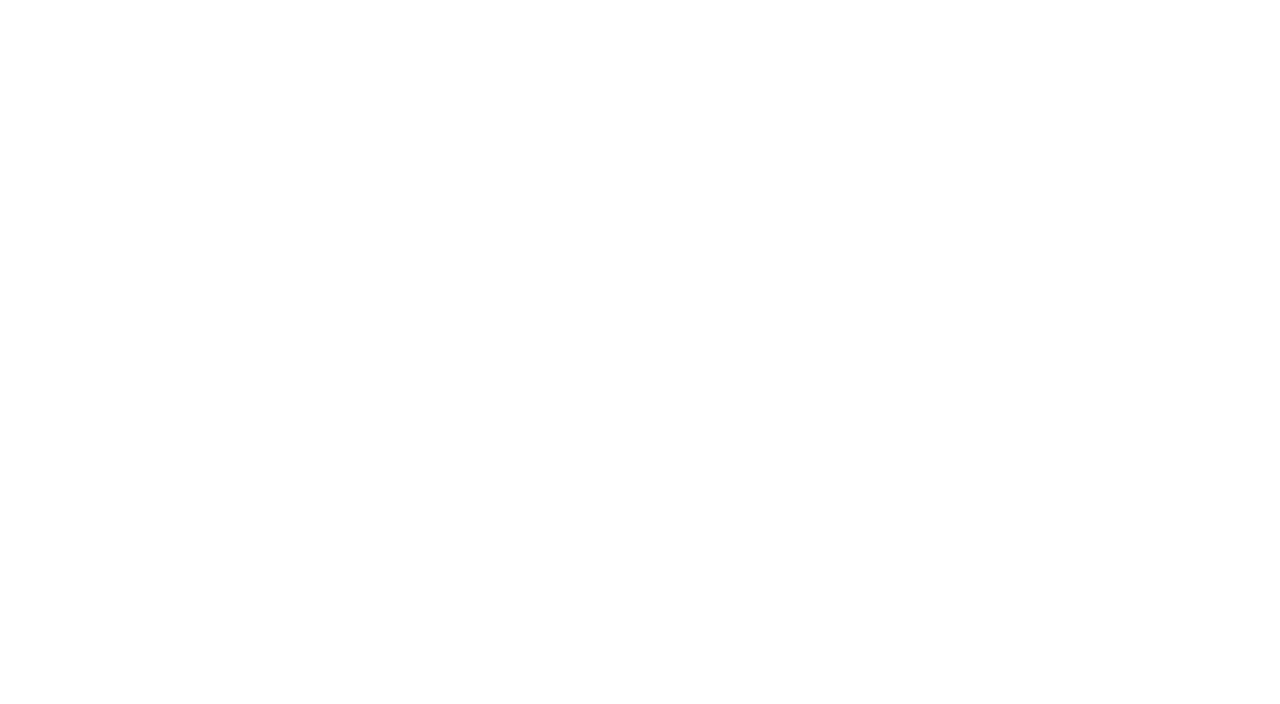
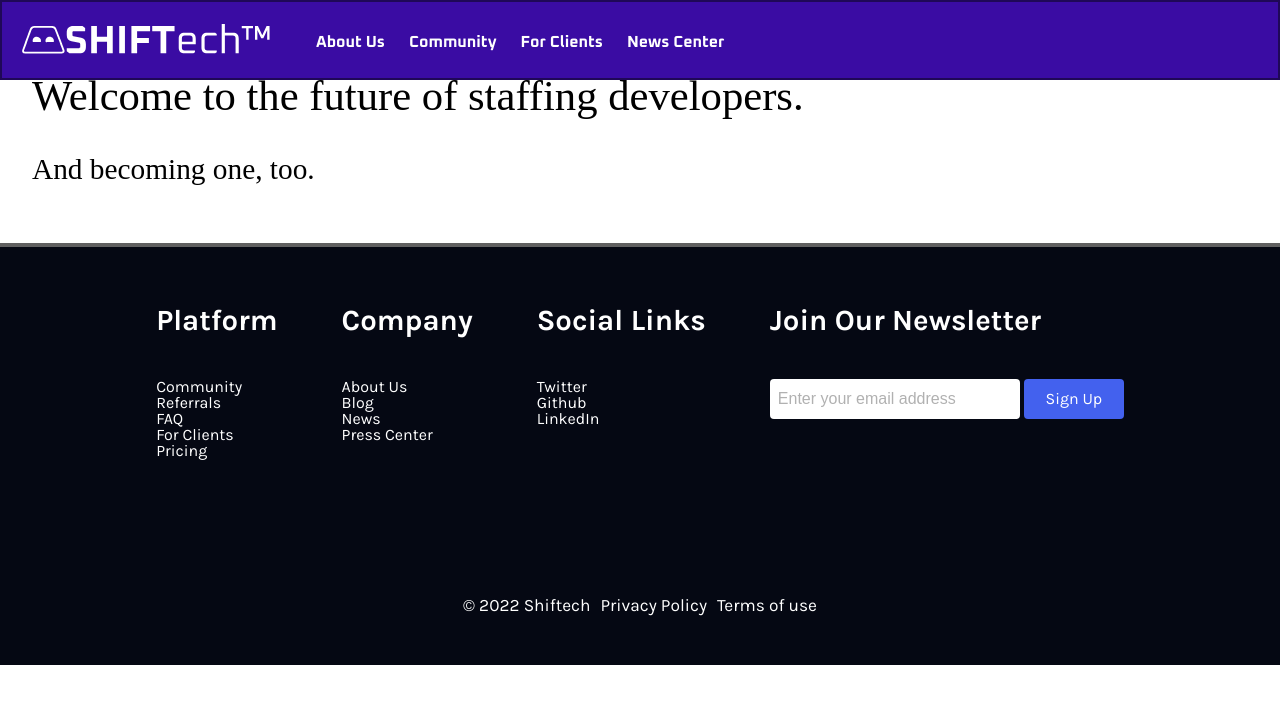
Before and after one commit to billmysci/shiftech.net, a plain HTML site: page 404.html in a window 1280 px wide. Drawn offline with Linux system fonts and the light colour scheme.

Commit message:
js fix, 404 fix

```diff
--- a/404.html
+++ b/404.html
@@ -0,0 +1,84 @@
+<!DOCTYPE html>
+<html lang="en-US">
+
+<head>
+    <meta charset="UTF-8">
+    <meta name="viewport" content="width=device-width, initial-scale=1.0">
+    <title>Shiftech - Find Fresh Talent. Build New Skills.</title>
+    <link rel="icon" type="image/x-icon" href="favicon.ico">
+    <meta name="description" content="">
+    <!--Fonts and icons-->
+    <link rel="preconnect" href="https://fonts.gstatic.com/">
+    <link rel="preconnect" href="https://fonts.gstatic.com/" crossorigin>
+    <link href="https://fonts.googleapis.com/css2?family=Karla:wght@400;700&family=Oxanium:wght@400;700&display=swap"
+        rel="stylesheet">
+    <link rel="stylesheet" href="https://cdnjs.cloudflare.com/ajax/libs/font-awesome/4.7.0/css/font-awesome.min.css">
+    <!--/Fonts and icons-->
+    <link rel="stylesheet" href="css/reset.css">
+    <link rel="stylesheet" href="css/main.css">
+    <meta http-equiv="X-UA-Compatible" content="IE=edge">
+</head>
+
+<body>
+    <header>
+        <nav class="navbar">
+            <a class="navbar-brand" href="index.html" rel="home">
+                <img class="logo-head" src="img/LogoWhite.svg" alt="Shiftech.net">
+            </a>
+            <a href="aboutus.html" class="navlink oxbol">About Us</a>
+            <a href="community.html" class="navlink oxbol">Community</a>
+            <a href="clients.html" class="navlink oxbol">For Clients</a>
+            <a href="news.html" class="navlink oxbol">News Center</a>
+        </nav>
+    </header>
+    <main>
+        <div class="cen-y">
+            <article class="jumbotron">
+                <h1>Welcome to the future of staffing developers.</h1>
+                <h3>And becoming one, too.</h3>
+            </article>
+        </div>
+    </main>
+    <div class="footer-container">
+        <div class="footer-sec">
+            <div class="footer-heading footer-1 karnor">
+                <h3 class="karbol">Platform</h3>
+                <a href="community.html">Community</a>
+                <a href="referrals.html">Referrals</a>
+                <a href="faq.html">FAQ</a>
+                <a href="for-clients.html">For Clients</a>
+                <a href="pricing.html">Pricing</a>
+            </div>
+            <div class="footer-heading footer-2 karnor">
+                <h3 class="karbol">Company</h3>
+                <a href="about-us.html">About Us</a>
+                <a href="blog.html">Blog</a>
+                <a href="news.html">News</a>
+                <a href="press-center.html">Press Center</a>
+            </div>
+            <div class="footer-heading footer-3 karnor">
+                <h3 class="karbol">Social Links</h3>
+                <a href="https://twitter.com/shiftech">Twitter</a>
+                <a href="https://github.com/shiftech">Github</a>
+                <a href="https://linkedin.com/compay/shiftech">LinkedIn</a>
+            </div>
+            <div class="footer-email-form">
+                <h3 class="karbol">Join Our Newsletter</h3>
+                <input type="email" placeholder="Enter your email address" id="footer-email">
+                <input type="submit" value="Sign Up" id="footer-email-btn" class="karnor text-white">
+            </div>
+        </div>
+        <div class="footer-sec-2">
+            <p class="karnor text-white wordpad">© 2022 Shiftech </p>
+            <a href="privacy-policy.html">
+                <p class="karnor text-white wordpad">Privacy Policy </p>
+            </a>
+            <a href="terms-of-use.html">
+                <p class="karnor text-white wordpad">Terms of use</p>
+            </a>
+        </div>
+    </div>
+    <script src="https://shiftech.net/js/script.js"></script>
+</body>
+
+</html>
```
Also changed, not shown: index.html (+1 -0 lines), privacy-policy.html (+1 -1 lines).
